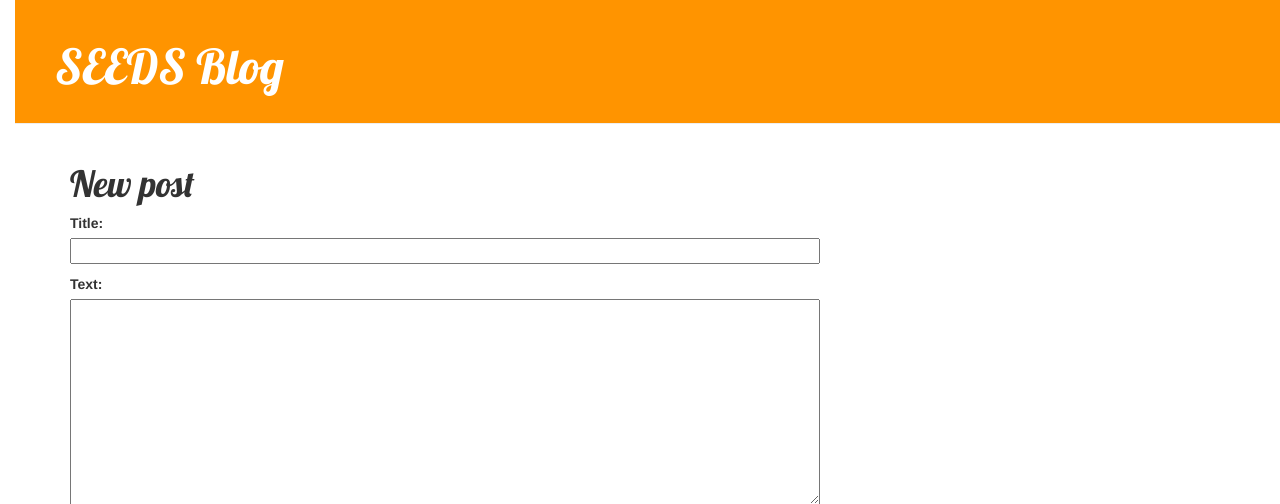
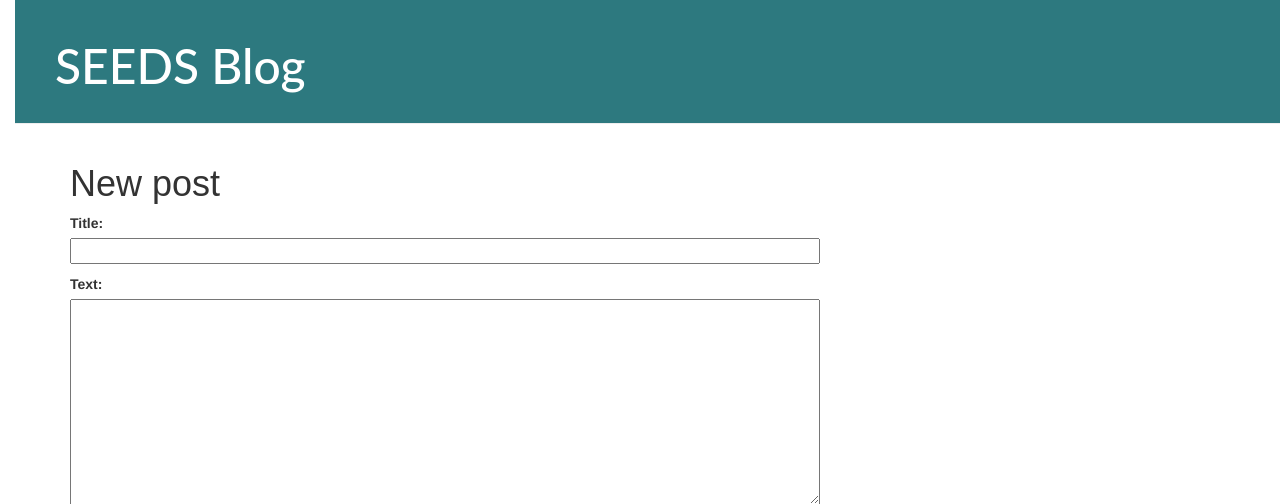
Before and after one commit to isabelleaduste/my-first-blog-1, a Django app: page /post/new/ in a window 1280 px wide. Shown: the top 504 px of the page. Run offline with Django 3.2, Linux system fonts and the light colour scheme; some libraries are stand-ins or nearby versions.

Commit message:
Update blog.css

```diff
--- a/blog/static/css/blog.css
+++ b/blog/static/css/blog.css
@@ -1,13 +1,13 @@
 h1 a {
-    color: #FCA205;
-    font-family: 'Lobster';
+    color: #FFFFFF;
+    font-family: 'Lato', sans-serif;
 }
 
 body {
     padding-left: 15px;
 }
 .page-header {
-    background-color: #ff9400;
+    background-color: #2D797F;
     margin-top: 0;
     padding: 20px 20px 20px 40px;
 }
@@ -23,7 +23,7 @@ body {
 }
 
 h1, h2, h3, h4 {
-    font-family: 'Lobster', cursive;
+    font-family: 'Questrial', sans-serif;
 }
 
 .date {
```
